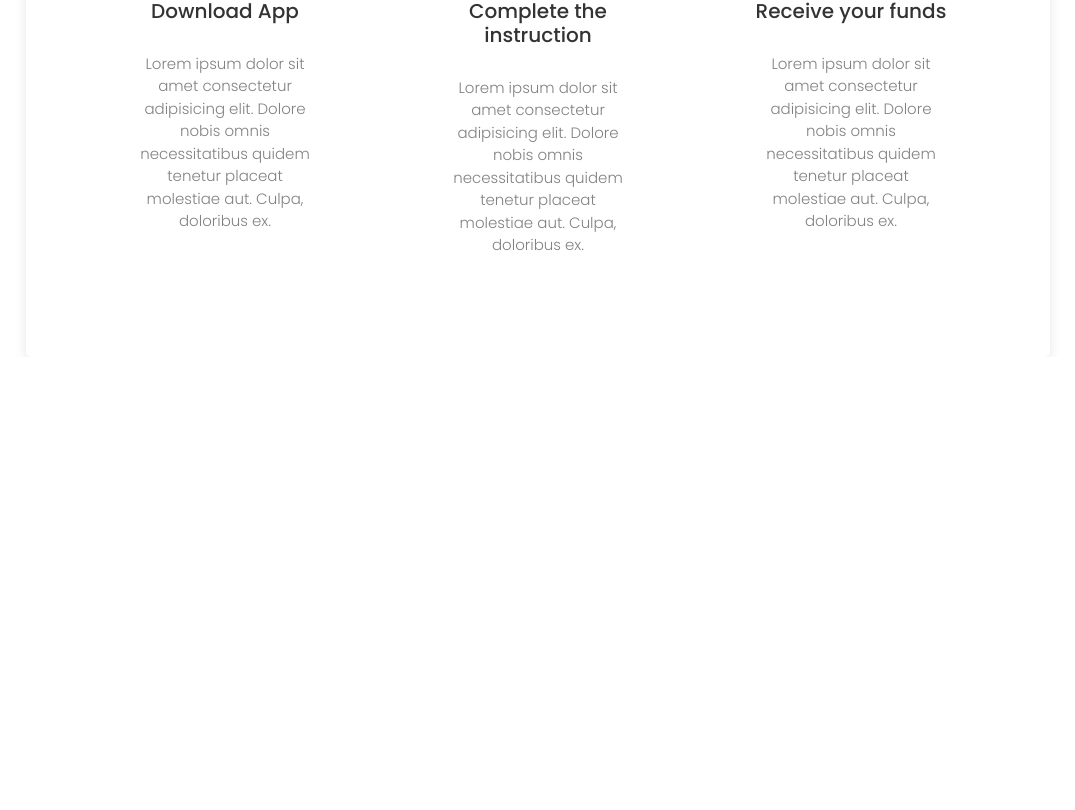
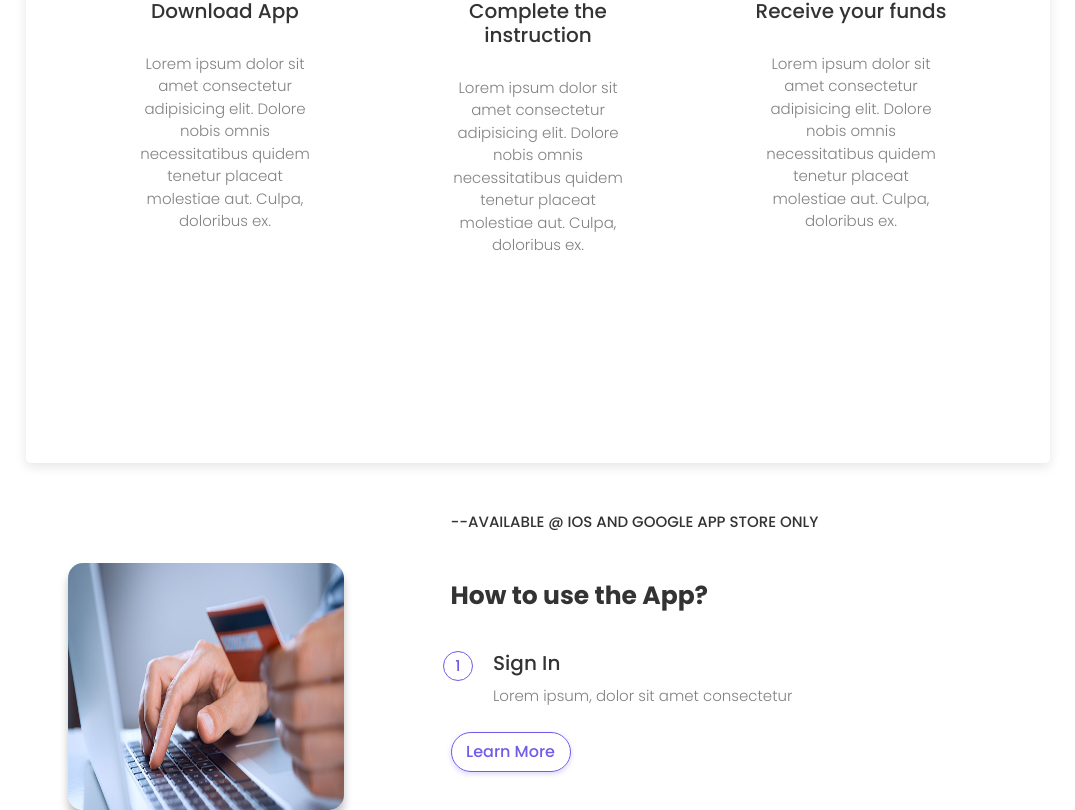
Before and after one commit to SrijanShovit/Payment-Website-UI, a React (Create React App) app: page / in a window 1280 px wide. Shown: the part 1061-1871 px from the top of the page, without its empty margins (102-1177 px from the left). Before the commit the page ends 1418 px from the top, so only its background shows below. Built offline with nearby package versions, Linux system fonts and the light colour scheme.

Commit message:
how to use 1 component done

```diff
--- /dev/null
+++ b/src/Aboutus.js
@@ -0,0 +1,47 @@
+import React from 'react'
+import heroimg3 from './assets/heroimg3.jpg'
+
+const Aboutus = () => {
+    return (
+        <>
+            <section className="common-section our-services">
+                <div className="container mb-5">
+                    <div className="row">
+                        <div className="col-12 col-lg-5 text-center our-service-leftside-img">
+                            <img src={heroimg3} alt="heroimg" className="img-fluid"/>
+
+                        </div>
+
+                        {/* 1 section right side data */}
+
+                        <div className="col-12 col-lg-7 our-services-list">
+                            <h3 className="mini-title">
+                                --AVAILABLE @ IOS AND GOOGLE APP STORE ONLY
+                            </h3>
+
+                            <h1 className="main-heading">How to use the App?</h1>
+                            <div className="row our-services-info">
+                                <div className="col-1 our-services-number">1</div>
+                                <div className="col-10 our-services-data">
+                                    <h2>Sign In</h2>
+                                    <p className="main-hero-para">
+                                        Lorem ipsum, dolor sit amet consectetur
+                                    </p>
+                                </div>
+                            </div>
+
+                            <br/>
+                            <button className="btn-style btn-style-border">
+                                Learn More
+                            </button>
+                        </div>
+                    </div>
+                </div>
+
+
+            </section>
+        </>
+    )
+}
+
+export default Aboutus
--- a/src/App.js
+++ b/src/App.js
@@ -2,6 +2,7 @@ import React from 'react'
 import Navbar from './Navbar'
 import Header from './Header'
 import HowItWorks from './HowItWorks'
+import Aboutus from './Aboutus'
 
 const App = () => {
   return (
@@ -9,6 +10,7 @@ const App = () => {
       <Navbar/>
       <Header/>
       <HowItWorks/>
+      <Aboutus/>
     </>
   )
 }
--- a/src/index.css
+++ b/src/index.css
@@ -187,6 +187,7 @@ header{
 /*------------------How It Works Begins-------------------------*/
 .work-container{
     width: 80vw;
+    height: 85vh;
     padding: 5rem;
     box-shadow: 0 0.4rem 1.2rem rgba(0, 0, 0, 0.1);
     margin-top:-5rem;
@@ -222,6 +223,56 @@ header{
 /*------------------How It Works Ends-------------------------*/
 
 
+/*------------------About Us Section starts-------------------------*/
+
+.our-services img{
+    width: 60%;
+    height: 80%;
+    margin-top: 10rem;
+    box-shadow: 0 0.8rem 0.8rem rgba(0, 0, 0, 0.25);
+    border-radius:1.5rem;
+}
+
+.our-services .mini-title{
+    text-transform: uppercase;
+    font-weight: normal;
+    margin: 5rem 0;
+    text-align: left;
+    font-size: 1.5rem;
+}
+
+.our-services .main-heading{
+    font-weight: bold;
+}
+
+.our-services-info{
+    margin-top:4rem;
+}
+
+.our-services .our-services-number{
+    width: 3rem;
+    height: 3rem;
+    border-radius: 50%;      /*for circle*/
+    background-color:transparent;
+    font-size: 1.5rem;
+    border: 0.1rem solid var(--primary-color);
+    color: var(--primary-color);
+    /*for centering*/
+    display: grid;
+    place-items: center;
+}
+
+.our-services-data{
+    padding: 0 2rem ;
+}
+
+.our-services-data .main-hero-para{
+    margin: 1rem 0;
+}
+
+/*------------------About Us Section ends-------------------------*/
+
+
 /* -------------------------------responsive media queries------------------------------- */
 
 @media (min-width: 1500px){
```
Also changed, not shown: src/assets/heroimg3.jpg (added).
